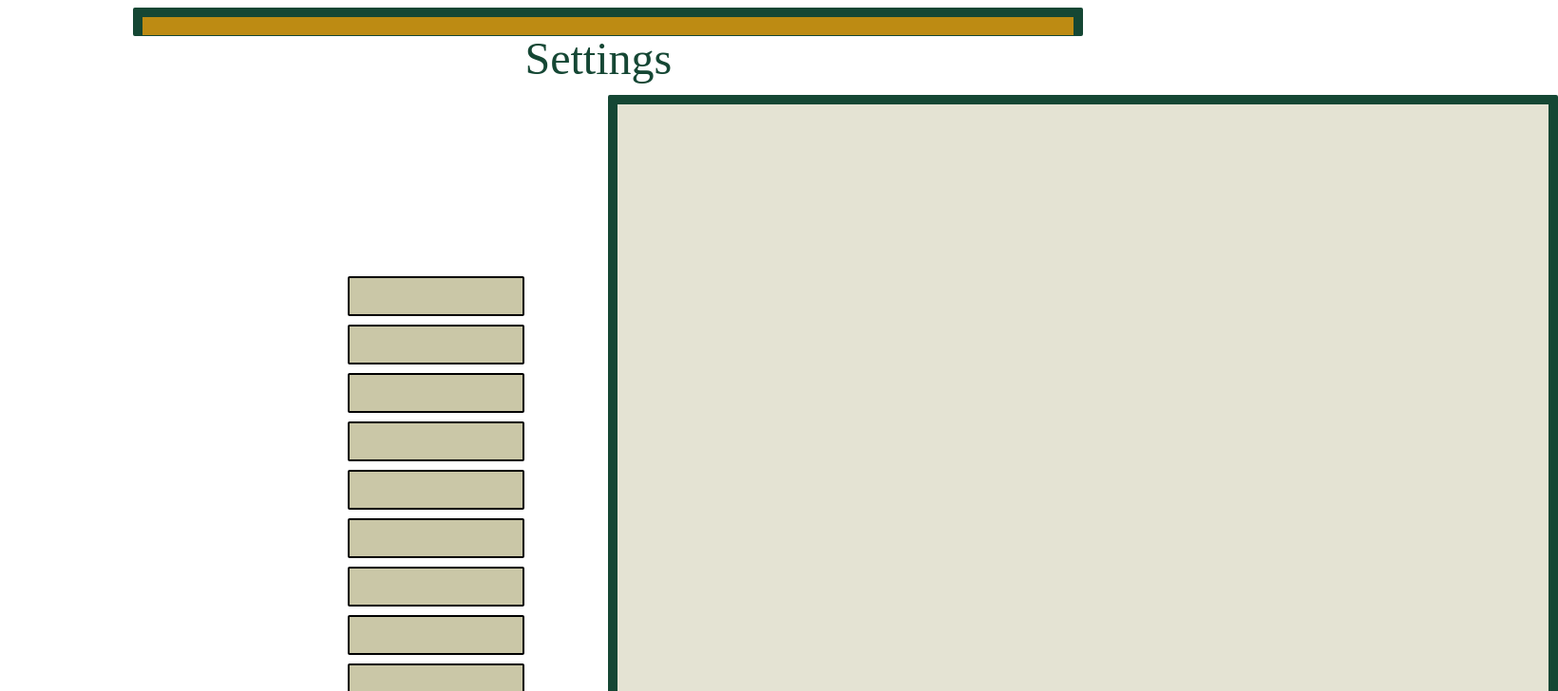
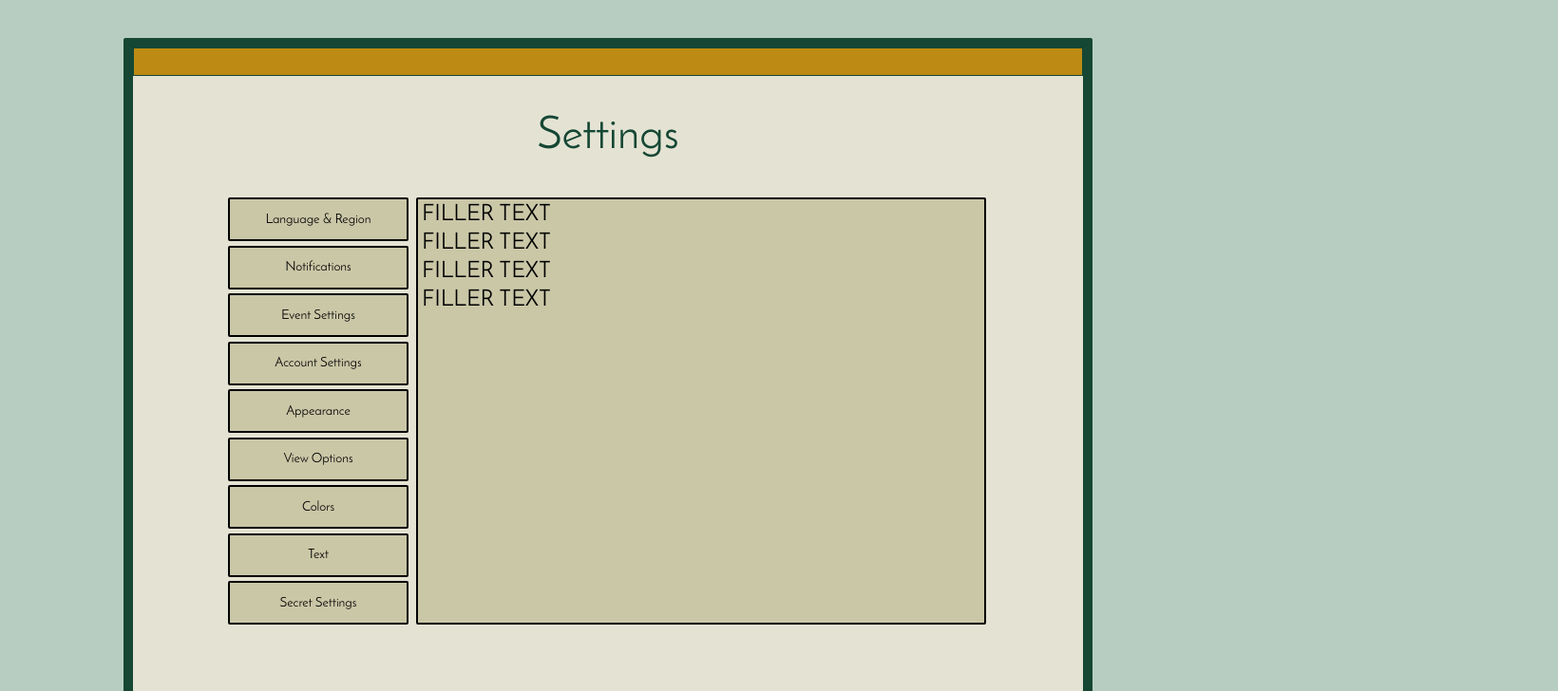
Before and after one commit to KevinBeltran23/csc307_154734, a React (Vite) app in the folder packages/react-frontend/: page /Settings in a window 1280 px wide. Shown: the top 728 px of the page at 95% size, 1640 px wide, since content can reach past the window. Built offline with nearby package versions, Linux system fonts and the light colour scheme.

Commit message:
fixed settings page css, added general.css for background color, font family

```diff
--- a/packages/react-frontend/src/components/Settings.css
+++ b/packages/react-frontend/src/components/Settings.css
@@ -1,327 +1,102 @@
-
-.main_container {
-    display: flex;
-    flex-direction: column;
-    align-items: center;
-    justify-content: center;
-    height: 100vh; /* Full viewport height */
+.settings-box {
+    width: 1000px;
+    height: 700px;
+    position: absolute;
+    left: 0;
+    right: 0;
+    top: 0;
+    bottom: 0;
+    margin: auto;
+    background: #E4E3D3;
+    border-width: 10px;
+    border-style: solid;
+    border-color: #154734;
+    border-radius: 2px;
+    padding: none;
 }
 
-
-/* General Box */
-.main-box {
-    box-sizing: border-box;
-    width: 1000px;
-    height: 700px;
-    margin: auto;
-
-    background: #E4E3D3;
-    border: 10px solid #154734;
-    border-radius: 2px;
-}
-
-
 /* Gold Bar */
-.gold-bar {
+.settings-bar {
     box-sizing: border-box;
     width: 1000px;
     height: 30px;
-    margin: auto;
-
     background: #BD8B13;
-    border-width: 10px 10px 1px 10px;
+    border-width: 1px;
     border-style: solid;
     border-color: #154734;
-    border-radius: 2px;
     /* z-index: 1; */
 }
 
-
-/* Settings Text */
-.settings-text {
-
+/* Settings Header */
+.settings-header {
     width: 175px;
     height: 48px;
-
-    font-family: 'Josefin Sans';
+    padding: 40px;
+    /*font-family: JosefinSans; */
     font-style: normal;
     font-weight: 400;
     font-size: 48px;
     line-height: 48px;
-    /* identical to box height */
-    display: flex;
     margin: auto;
     text-align: center;
-
     color: #154734;
 }
 
+.settings-buttons-options {
+    width: 800px;
+    height: 450px;
+    left: 100px;
+    position: relative;
+}
+
+.settings-buttons {
+    box-sizing: border-box;
+    display: inline-block;
+    left: 100px;
+    vertical-align: top;
+}
+
 /* Apperance Button */
-.appearance-button {
-    box-sizing: border-box;
-    position: absolute;
+.settings-button {
     width: 186px;
     height: 42px;
-    left: 366px;
-    top: 495px;
     background: #CAC7A7;
     border: 2px solid #000000;
     border-radius: 2px;
+    margin-bottom: 4.5px;
+    margin-left: none;
+    margin-right: 8px;
+
 }
 
-/* Appearance */
-.apperance {
-    width: 186px;
-    height: 14.7px;
-    left: 366px;
-    top: 509.7px;
-    font-family: 'Josefin Sans';
+/* Button Text */
+.settings-text {
+    width: 100%;
+    height: 100%;
+    display: flex;
+    justify-content: center;
+    align-items: center;
+    /*font-family: JosefinSans; */
     font-style: normal;
     font-weight: 400;
     font-size: 14px;
-    line-height: 14px;
-    display: flex;
-    align-items: center;
-    text-align: center;
     color: #000000;
 }
 
-/* View Options Button */
-.view-options-button {
+.settings-options {
     box-sizing: border-box;
-    position: absolute;
-    width: 186px;
-    height: 42px;
-    left: 366px;
-    top: 546px;
+    display: inline-block;
+    vertical-align: top;
+    width: 600px;
+    height: 450px;
+    border-style: solid;
+    border-radius: 2px;
+    border-width: 2px;
     background: #CAC7A7;
-    border: 2px solid #000000;
-    border-radius: 2px;
+    p {
+        padding: 2px;
+        margin: 2px;
+        font-size: 24px;
+        /*font-family: JosefinSans; */
+    }
 }
-
-/* View Options */
-.view-options {
-    width: 186px;
-    height: 14.7px;
-    left: 366px;
-    top: 559.65px;
-    font-family: 'Josefin Sans';
-    font-style: normal;
-    font-weight: 400;
-    font-size: 14px;
-    line-height: 14px;
-    display: flex;
-    align-items: center;
-    text-align: center;
-    color: #000000;
-}
-
-/* Colors Button */
-.colors-button {
-    box-sizing: border-box;
-    position: absolute;
-    width: 186px;
-    height: 42px;
-    left: 366px;
-    top: 597px;
-    background: #CAC7A7;
-    border: 2px solid #000000;
-    border-radius: 2px;
-}
-
-/* Colors */
-.colors {
-    width: 186px;
-    height: 14.7px;
-    left: 366px;
-    top: 610.65px;
-    font-family: 'Josefin Sans';
-    font-style: normal;
-    font-weight: 400;
-    font-size: 14px;
-    line-height: 14px;
-    display: flex;
-    align-items: center;
-    text-align: center;
-    color: #000000;
-}
-
-/* Text Button */
-.text-button {
-    box-sizing: border-box;
-    position: absolute;
-    width: 186px;
-    height: 42px;
-    left: 366px;
-    top: 648px;
-    background: #CAC7A7;
-    border: 2px solid #000000;
-    border-radius: 2px;
-}
-
-/* Text */
-.text {
-    width: 186px;
-    height: 14.7px;
-    left: 366px;
-    top: 661.65px;
-    font-family: 'Josefin Sans';
-    font-style: normal;
-    font-weight: 400;
-    font-size: 14px;
-    line-height: 14px;
-    display: flex;
-    align-items: center;
-    text-align: center;
-    color: #000000;
-}
-
-/* Secret Settings Button */
-.secret-settings-button {
-    box-sizing: border-box;
-    position: absolute;
-    width: 186px;
-    height: 42px;
-    left: 366px;
-    top: 699px;
-    background: #CAC7A7;
-    border: 2px solid #000000;
-    border-radius: 2px;
-}
-
-/* Secret Settings */
-.secret-settings {
-    width: 186px;
-    height: 14.7px;
-    left: 366px;
-    top: 712.65px;
-    font-family: 'Josefin Sans';
-    font-style: normal;
-    font-weight: 400;
-    font-size: 14px;
-    line-height: 14px;
-    display: flex;
-    align-items: center;
-    text-align: center;
-    color: #000000;
-}
-
-/* Language & Region Button */
-.language-region-button {
-    box-sizing: border-box;
-    position: absolute;
-    width: 186px;
-    height: 42px;
-    left: 366px;
-    top: 291px;
-    background: #CAC7A7;
-    border: 2px solid #000000;
-    border-radius: 2px;
-}
-
-/* Language & Region */
-.language-region {
-    width: 186px;
-    height: 14.7px;
-    left: 366px;
-    top: 305.7px;
-    font-family: 'Josefin Sans';
-    font-style: normal;
-    font-weight: 400;
-    font-size: 14px;
-    line-height: 14px;
-    display: flex;
-    align-items: center;
-    text-align: center;
-    color: #000000;
-}
-
-/* Notifications Button */
-.notifications-button {
-    box-sizing: border-box;
-    position: absolute;
-    width: 186px;
-    height: 42px;
-    left: 366px;
-    top: 342px;
-    background: #CAC7A7;
-    border: 2px solid #000000;
-    border-radius: 2px;
-}
-
-/* Notifications */
-.notifications {
-    width: 186px;
-    height: 14.7px;
-    left: 366px;
-    top: 355.65px;
-    font-family: 'Josefin Sans';
-    font-style: normal;
-    font-weight: 400;
-    font-size: 14px;
-    line-height: 14px;
-    display: flex;
-    align-items: center;
-    text-align: center;
-    color: #000000;
-}
-
-/* Event Settings Button */
-.event-settings-button {
-    box-sizing: border-box;
-    position: absolute;
-    width: 186px;
-    height: 42px;
-    left: 366px;
-    top: 393px;
-    background: #CAC7A7;
-    border: 2px solid #000000;
-    border-radius: 2px;
-}
-
-/* Event Settings */
-.event-settings {
-    width: 186px;
-    height: 14.7px;
-    left: 366px;
-    top: 406.65px;
-    font-family: 'Josefin Sans';
-    font-style: normal;
-    font-weight: 400;
-    font-size: 14px;
-    line-height: 14px;
-    display: flex;
-    align-items: center;
-    text-align: center;
-    color: #000000;
-}
-
-/* Account Settings Button */
-.account-settings-button {
-    box-sizing: border-box;
-    position: absolute;
-    width: 186px;
-    height: 42px;
-    left: 366px;
-    top: 444px;
-    background: #CAC7A7;
-    border: 2px solid #000000;
-    border-radius: 2px;
-}
-
-/* Account Settings */
-.account-settings {
-    width: 186px;
-    height: 14.7px;
-    left: 366px;
-    top: 457.65px;
-    font-family: 'Josefin Sans';
-    font-style: normal;
-    font-weight: 400;
-    font-size: 14px;
-    line-height: 14px;
-    display: flex;
-    align-items: center;
-    text-align: center;
-    color: #000000;
-}
--- /dev/null
+++ b/packages/react-frontend/src/components/general.css
@@ -0,0 +1,9 @@
+@font-face {
+    font-family: JosefinSans;
+    src: url(Josefin-Sans-regular.woff);
+}
+
+body {
+    background-color: #B7CDC2;
+    font-family: JosefinSans;
+}
--- a/packages/react-frontend/src/main.jsx
+++ b/packages/react-frontend/src/main.jsx
@@ -30,10 +30,9 @@ import React from "react";
 import { BrowserRouter as Router, Routes, Route } from 'react-router-dom';
 import { createRoot } from 'react-dom/client';
 import Login from "./pages/Login";
-
 import ToDo from "./pages/ToDo";
-import "./components/Settings.css"
 import Settings from "./pages/Settings"
+import './components/general.css' // bg col, font family
 
 // Create the container
 const container = document.getElementById("root");
--- a/packages/react-frontend/src/pages/Login.jsx
+++ b/packages/react-frontend/src/pages/Login.jsx
@@ -1,6 +1,6 @@
 // src/pages/Login.jsx
 import React from "react";
-import "../components/Login.css";
+//import "../components/Login.css";
 
 const Login = () => {
   return (
--- a/packages/react-frontend/src/pages/Settings.jsx
+++ b/packages/react-frontend/src/pages/Settings.jsx
@@ -5,44 +5,62 @@ import "../components/Settings.css";
 const Settings = () => {
   return (
     <div className="page-container"> {/* Added a container */}
-      <div className="container">
+      <div className="settings-box">
+
         {/* Gold Bar */}
-        <div className="gold-bar"></div>
+        <div className="settings-bar"></div>
 
-        {/* Main Box */}
-        <div className="main-box"></div>
+          {/* Settings Text */}
+        <div className="settings-header">Settings</div>
+        <div className="settings-buttons-options">
+          <div className="settings-buttons">
+            <div className="settings-button">
+                <div className="settings-text">Language & Region</div>
+            </div>
+            <div className="settings-button">
+              <div className="settings-text">Notifications</div>
+            </div>
+            <div className="settings-button">
+              <div className="settings-text">Event Settings</div>
+            </div>
+            <div className="settings-button">
+              <div className="settings-text">Account Settings</div>
+            </div>
+            <div className="settings-button">
+              <div className="settings-text">Appearance</div>
+            </div>
+            <div className="settings-button">
+              <div className="settings-text">View Options</div>
+            </div>
+            <div className="settings-button">
+              <div className="settings-text">Colors</div>
+            </div>
+            <div className="settings-button">
+              <div className="settings-text">Text</div>
+            </div>
+            <div className="settings-button">
+              <div className="settings-text">Secret Settings</div>
+            </div>
+          </div>
 
-        {/* Settings Text */}
-        <div className="settings-text">Settings</div>
+          <div className="settings-options">
+            <div className="settings-option">
+              <p>FILLER TEXT</p>
+            </div>
+            <div className="settings-option">
+              <p>FILLER TEXT</p>
+            </div>
+            <div className="settings-option">
+            < p>FILLER TEXT</p>
+            </div>
+            <div className="settings-option">
+              <p>FILLER TEXT</p>
+          </div>
+        </div>
+
+        </div>
+
       </div>
-
-
-      {/* Appearance Button */}
-      <div className="appearance-button"></div>
-
-      {/* View Options Button */}
-      <div className="view-options-button"></div>
-
-      {/* Colors Button */}
-      <div className="colors-button"></div>
-
-      {/* Text Button */}
-      <div className="text-button"></div>
-
-      {/* Secret Settings Button */}
-      <div className="secret-settings-button"></div>
-
-      {/* Language & Region Button */}
-      <div className="language-region-button"></div>
-
-      {/* Notifications Button */}
-      <div className="notifications-button"></div>
-
-      {/* Event Settings Button */}
-      <div className="event-settings-button"></div>
-
-      {/* Account Settings Button */}
-      <div className="account-settings-button"></div>
     </div>
   );
 };
```
Also changed, not shown: packages/react-frontend/src/pages/calendar-days.jsx (added, +44 -0 lines), packages/react-frontend/src/pages/calendar.jsx (added, +40 -0 lines), packages/react-frontend/src/components/Josefin-Sans-regular.woff (added).
